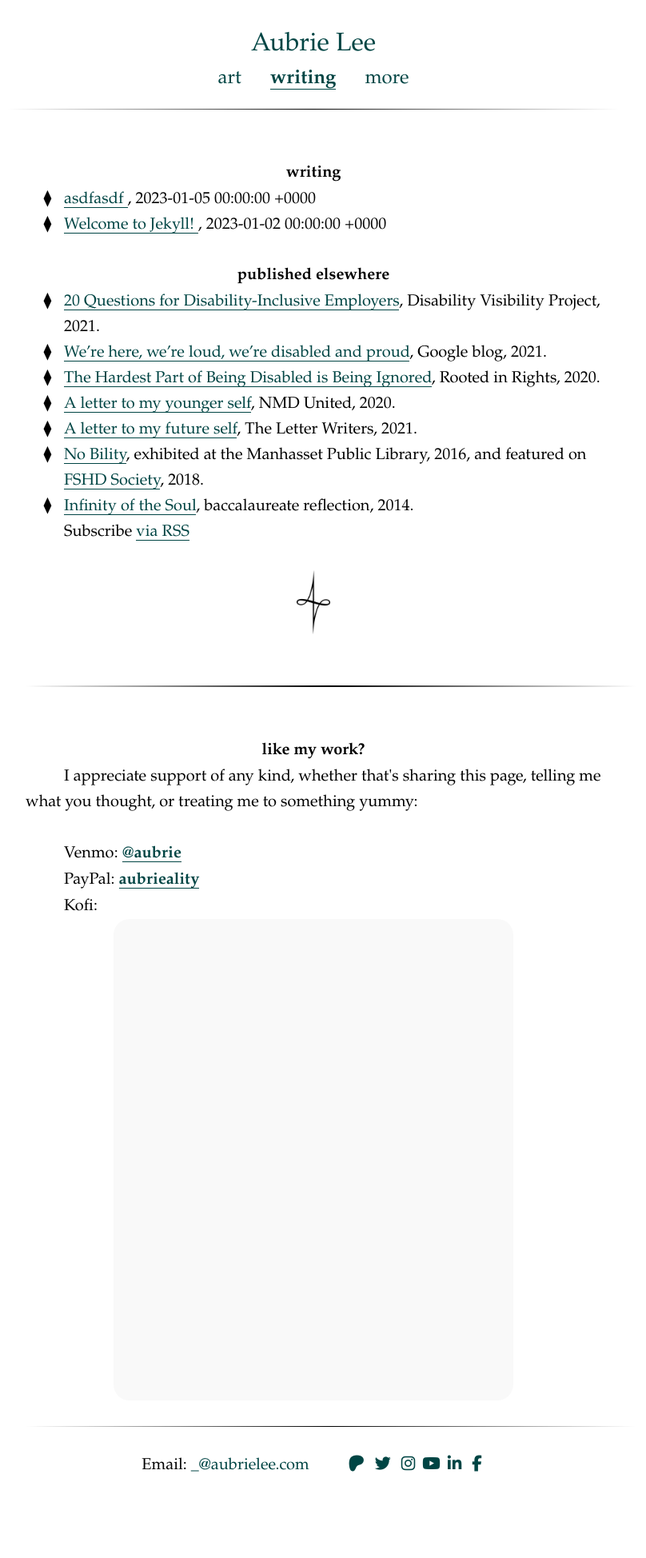
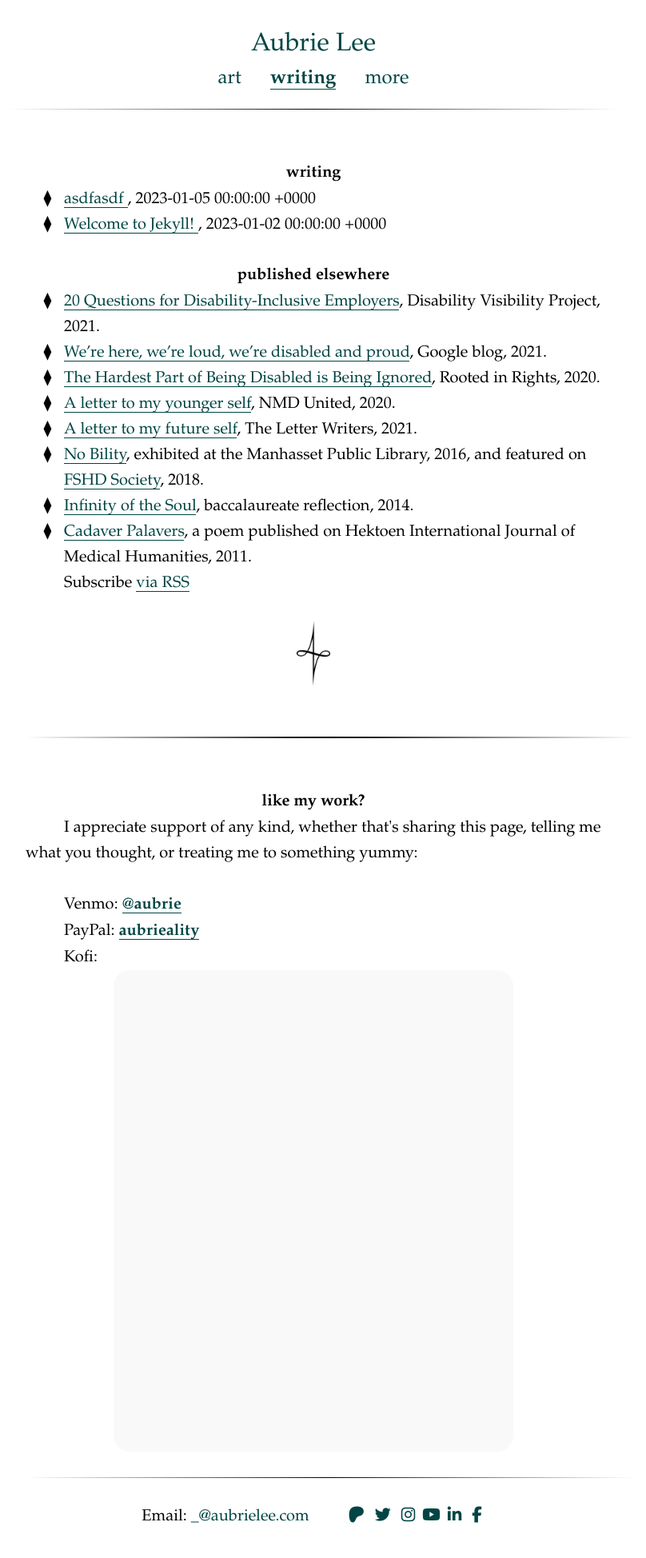
Before and after one commit to aubrielee/aubrielee.github.io, a Jekyll site: the page built from writing.html, in a window 1280 px wide. Shown: the whole page at 80% size, without its empty margins (248-1056 px from the left). Built offline with Jekyll 4.4.1, drawn with Linux system fonts in a browser that asks for light colours; nearby versions of some CDN libraries; some web fonts are replaced; before the commit the page ends 1884 px from its top, so only the background shows below that.

Commit message:
Update writing.html

```diff
--- a/writing.html
+++ b/writing.html
@@ -31,6 +31,7 @@
         <li><a href="https://theletterwriterscollective.com/2021/04/11/to-a-future-me/" target="_blank" tabindex="0">A letter to my future self</a>, The Letter Writers, 2021.</li>
         <li><a href="https://manhassetlibrary.org/aubrie-lee/" target="_blank" tabindex="0"><span class="pieceTitle">No Bility</span></a>, exhibited at the Manhasset Public Library, 2016, and featured on <a href="https://www.fshdsociety.org/finding-beauty-in-disability/" target="_blank" tabindex="0">FSHD Society</a>, 2018.</li>
         <li><a href="https://www.facebook.com/aubrieality/posts/10152926673649992:0" target="_blank" tabindex="0"><span class="pieceTitle">Infinity of the Soul</span></a>, baccalaureate reflection, 2014.</li>
+        <li><a href="http://hekint.org/2017/01/22/cadaver-palavers/" target="_blank" tabindex="0"><span class="pieceTitle">Cadaver Palavers</span></a>, a poem published on Hektoen International Journal of Medical Humanities, 2011.</li>
     </ul>
 <p class="rss-subscribe">Subscribe <a href="{{ "/feed.xml" }}">via RSS</a></p>
 {% endif %}
```
